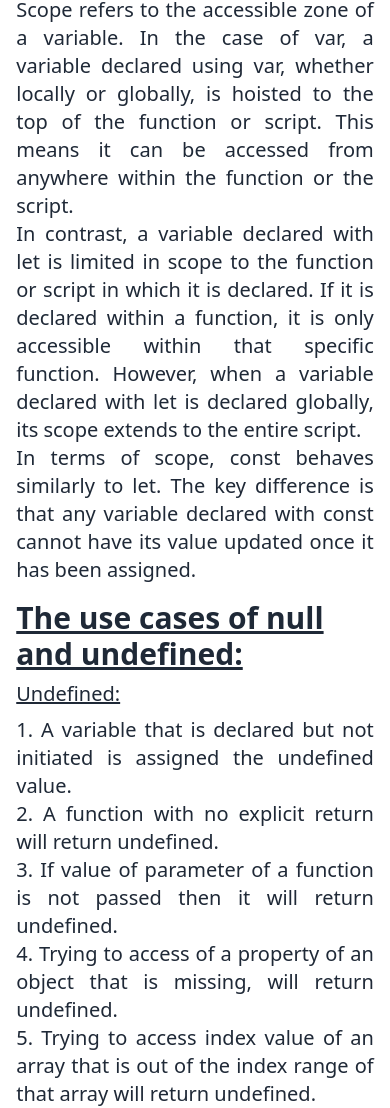
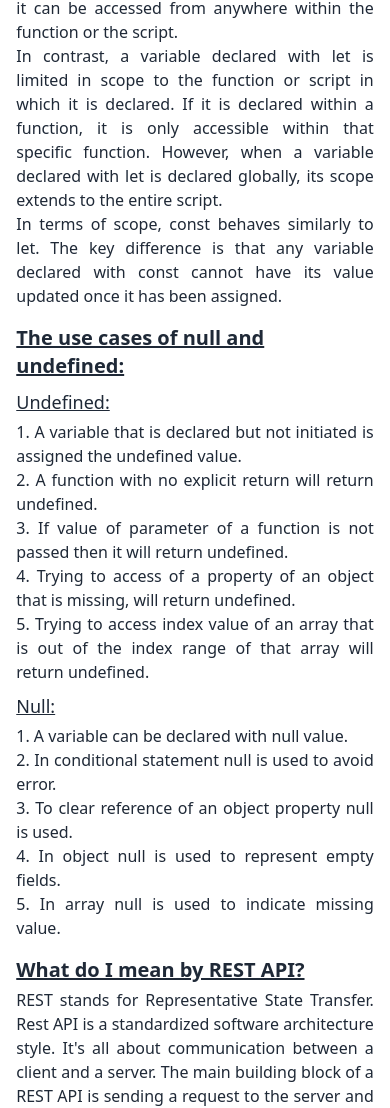
Before and after one commit to mdriazuddinriad5/86-PHero-tube, a plain HTML site: page blog.html in a window 390 px wide. Shown: the part 196-1304 px from the top of the page. Drawn offline with nearby package versions, Linux system fonts and the light colour scheme.

Commit message:
responsiveness of blog.html added

```diff
--- a/blog.html
+++ b/blog.html
@@ -28,11 +28,11 @@
 <body>
 
     <header>
-        <h1 class="text-center text-5xl font-bold mt-8">Blog Questions</h1>
+        <h1 class="text-center text-3xl md:text-4xl lg:text-5xl font-bold mt-4 md:mt-8">Blog Questions</h1>
     </header>
-    <main class="container w-11/12 mt-8 mx-auto">
-        <p class="text-3xl font-semibold underline">The scope of var, let, and const:</p>
-        <p class="mt-2 text-justify text-xl font-normal">Scope refers to the accessible zone of a variable. In the case
+    <main class="container w-11/12 mt-3 md:mt-6 mx-auto">
+        <p class="text-xl md:text-3xl font-semibold underline">The scope of var, let, and const:</p>
+        <p class="mt-1 md:mt-2 text-justify text-base md:text-xl font-normal">Scope refers to the accessible zone of a variable. In the case
             of var, a variable declared using var, whether
             locally or globally, is hoisted to the top of the function or script. This means it can be accessed from
             anywhere within the function or the script. <br>
@@ -41,9 +41,9 @@
             when a variable declared with let is declared globally, its scope extends to the entire script. <br>
             In terms of scope, const behaves similarly to let. The key difference is that any variable declared with
             const cannot have its value updated once it has been assigned.</p>
-        <p class="text-3xl font-semibold underline mt-4">The use cases of null and undefined:</p>
-        <p class="text-xl font-medium underline mt-2">Undefined:</p>
-        <p class="mt-2 text-justify text-xl font-normal">1. A variable that is declared but not initiated is assigned
+        <p class="text-xl md:text-3xl font-semibold underline mt-4">The use cases of null and undefined:</p>
+        <p class="text-lg md:text-xl font-medium underline mt-2">Undefined:</p>
+        <p class="mt-1 md:mt-2 text-justify text-base md:text-xl font-normal">1. A variable that is declared but not initiated is assigned
             the undefined value. <br>
             2. A function with no explicit return will return undefined. <br>
             3. If value of parameter of a function is not passed then it will return undefined. <br>
@@ -51,16 +51,16 @@
             5. Trying to access index value of an array that is out of the index range of that array will return
             undefined. <br>
         </p>
-        <p class="text-xl font-medium underline mt-2">Null:</p>
-        <p class="mt-2 text-justify text-xl font-normal">1. A variable can be declared with null value. <br>
+        <p class="text-lg md:text-xl font-medium underline mt-2">Null:</p>
+        <p class="mt-1 md:mt-2 text-justify text-base md:text-xl font-normal">1. A variable can be declared with null value. <br>
             2. In conditional statement null is used to avoid error. <br>
             3. To clear reference of an object property null is used. <br>
             4. In object null is used to represent empty fields. <br>
             5. In array null is used to indicate missing value. <br>
         </p>
 
-        <p class="text-3xl font-semibold underline mt-4">What do I mean by REST API?</p>
-        <p class="mt-2 mb-8 text-justify text-xl font-normal">REST stands for Representative State Transfer. Rest API is a
+        <p class="text-xl md:text-3xl font-semibold underline mt-4">What do I mean by REST API?</p>
+        <p class="mt-1 md:mt-2 text-justify text-base md:text-xl font-normal mb-8 lg:mb-10">REST stands for Representative State Transfer. Rest API is a
             standardized software architecture style. It's all about communication between a client and a server. The
             main building block of a REST API is sending a request to the server and returning a response to the client.
             In the request, CRUD (Create, Read, Update, Delete) operations are performed. In a REST API, the primary
```
